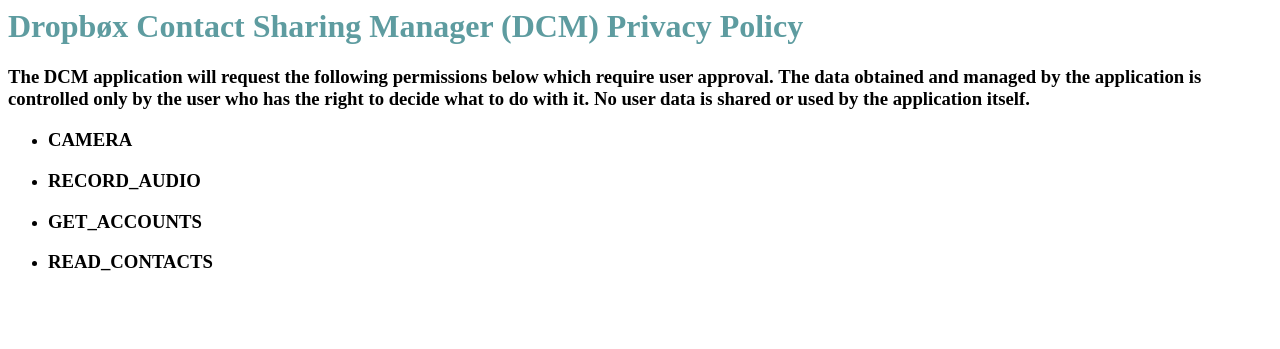
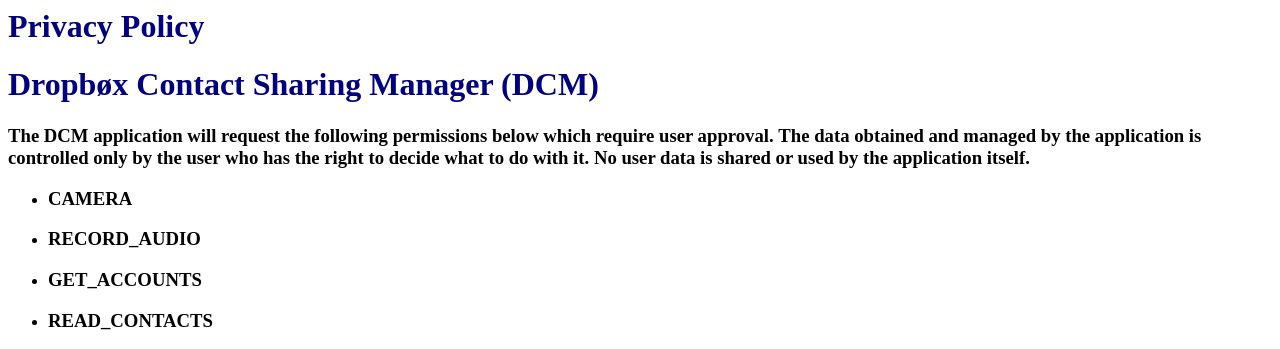
Before and after one commit to Jagerfield/dcm_privacy_policy, a plain HTML site: page index.html in a window 1280 px wide. Drawn offline with Linux system fonts and the light colour scheme.

Commit message:
Update index.html

```diff
--- a/index.html
+++ b/index.html
@@ -1,4 +1,5 @@
-<h1 style="color: #5e9ca0;">Dropb&oslash;x Contact Sharing Manager (DCM) Privacy Policy</h1>
+<h1 style="color: #5e9ca0;"><span style="color: #000080;">Privacy Policy</span></h1>
+<h1 style="color: #5e9ca0;"><span style="color: #000080;">Dropb&oslash;x Contact Sharing Manager (DCM)&nbsp;</span></h1>
 <h3>The DCM application will request the following permissions below which require user approval.&nbsp;The&nbsp;data obtained and managed by the application is controlled only by the user who has the right to decide what to do with it. No user data is shared or used by the application itself.</h3>
 <ul>
 <li>
```
